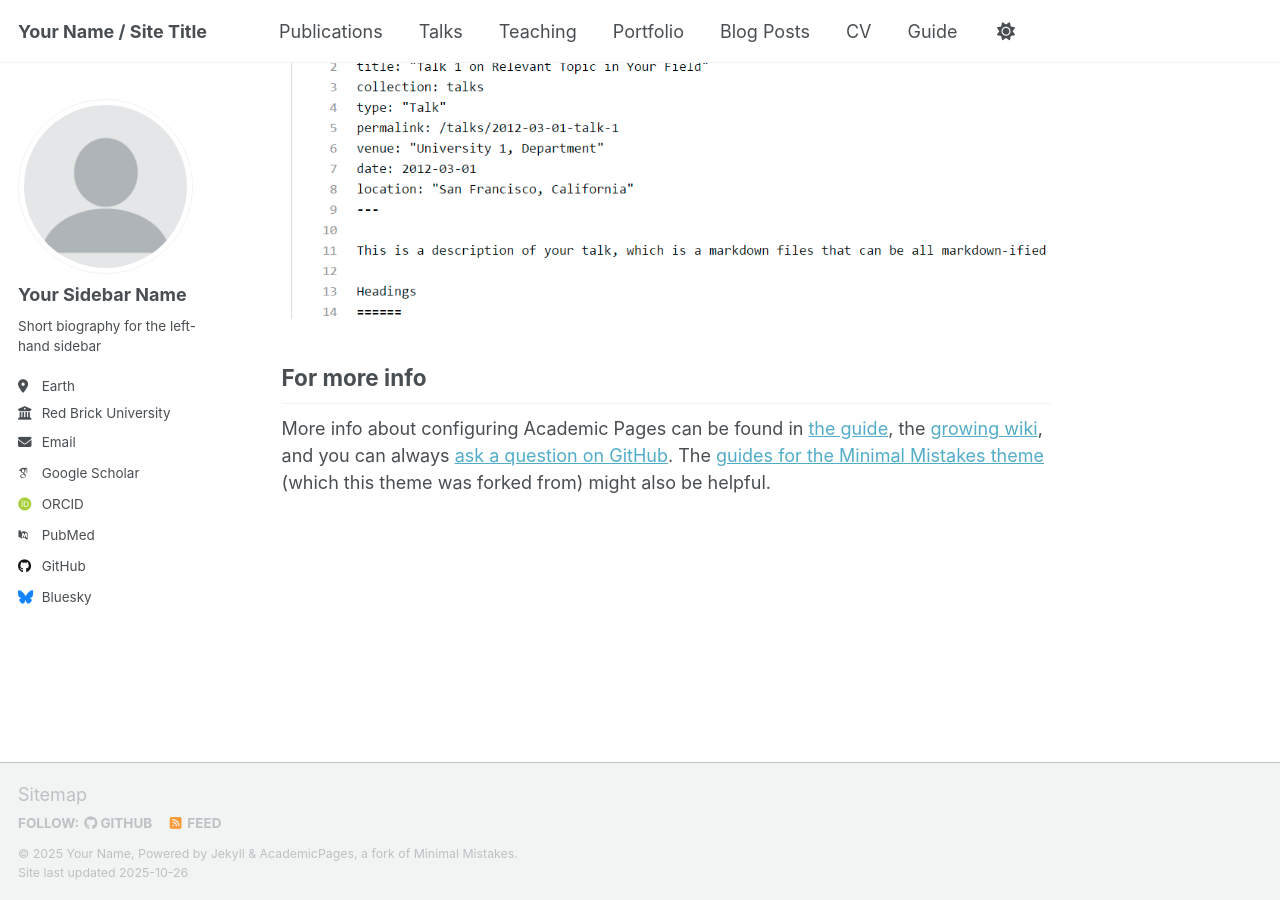
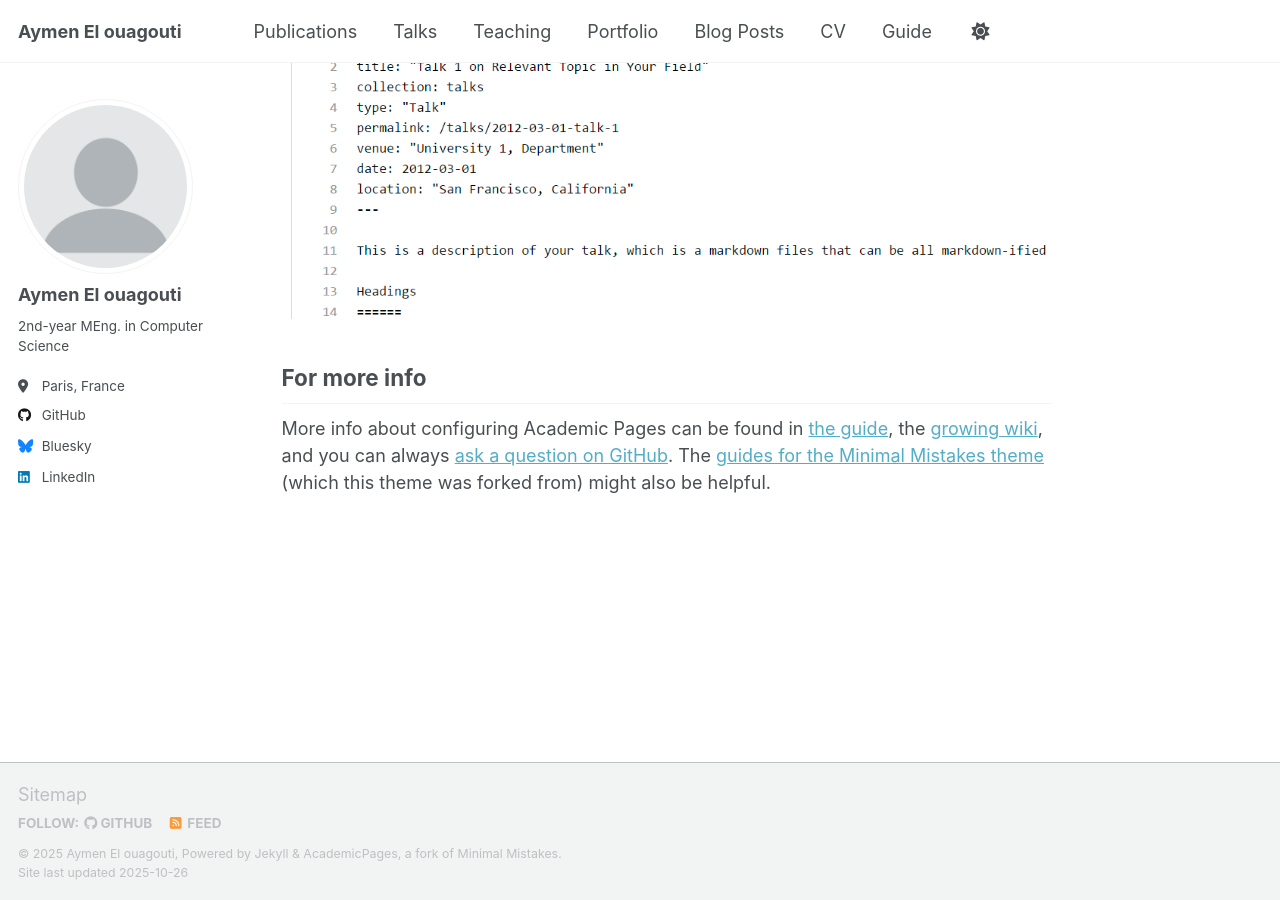
Before and after one commit to aymen-elo/aymen-elo.github.io, a Jekyll site: the page built from _pages/about.md, in a window 1280 px wide and 900 px high, scrolled down 2880 px. Built offline with Jekyll 4.4.1, drawn with Linux system fonts in a browser that asks for light colours; some web fonts are replaced; a script that is not in the unit is left out.

Commit message:
Update personal details
Updated personal information in the site configuration.

```diff
--- a/_config.yml
+++ b/_config.yml
@@ -9,14 +9,14 @@
 # Basic Site Settings
 locale                   : "en-US"
 site_theme               : "default" # Currently available options are "default", "air"
-title                    : "Your Name / Site Title"
+title                    : "Aymen El ouagouti"
 title_separator          : "-"
-name                     : &name "Your Name"
-description              : &description "Your Name's academic portfolio"   # Update this with a general description of your site, this is the default if not overridden by a page
-url                      : https://academicpages.github.io # The base hostname & protocol for your site e.g. "https://[your GitHub username].github.io",
+name                     : &name ""
+description              : &description "Aymen's academic portfolio"   # Update this with a general description of your site, this is the default if not overridden by a page
+url                      : https://aymen-elo.github.io # The base hostname & protocol for your site e.g. "https://[your GitHub username].github.io",
                                                            # or if you already have some other page hosted on Github then use "https://[your GitHub username].github.io/[Your Repo Name]"
 baseurl                  : "" # the subpath of your site, e.g. "/blog"
-repository               : "academicpages/academicpages.github.io"
+repository               : "aymen-elo/aymen-elo.github.io"
 
 # Site Author - The following control what appear as part of the author content on the side bar.
 #               If a field is blank the icon and link will not appear, otherwise it will be shown.
@@ -24,23 +24,23 @@ repository               : "academicpages/academicpages.github.io"
 author:
   # Biographic information
   avatar           : "profile.png"
-  name             : "Your Sidebar Name"
+  name             : "Aymen El ouagouti"
   pronouns         : # example: "she/her"
-  bio              : "Short biography for the left-hand sidebar"
-  location         : "Earth"
-  employer         : "Red Brick University"
+  bio              : "2nd-year MEng. in Computer Science"
+  location         : "Paris, France"
+  employer         : # "Red Brick University"
   uri              : # URL
-  email            : "none@example.org"
+  email            : # "none@example.org"
 
   # Academic websites
   academia         : # URL
   arxiv            : # URL - Update with the correct link to your profile
-  googlescholar    : "https://scholar.google.com/citations?user=PS_CX0AAAAAJ"
+  googlescholar    : # "https://scholar.google.com/citations?user=PS_CX0AAAAAJ"
   inspire-hep      : # URL
   impactstory      : # URL
-  orcid            : "https://orcid.org/yourorcidurl"
+  orcid            : # "https://orcid.org/yourorcidurl"
   semantic         : # URL
-  pubmed           : "https://www.ncbi.nlm.nih.gov/pubmed/?term=john+snow"
+  pubmed           : # "https://www.ncbi.nlm.nih.gov/pubmed/?term=john+snow"
   researchgate     : # URL
   scopus           : # URL
 
@@ -48,7 +48,7 @@ author:
   bitbucket        : # Username - Update with your username on the site
   codepen          : # Username
   dribbble         : # Username
-  github           : "academicpages"
+  github           : "https://github.com/aymen-elo"
   kaggle           : # Username
   stackoverflow    : # User number or user number and name (i.e., use "1" or "1/jeff-atwood")
 
@@ -63,7 +63,7 @@ author:
   keybase          : # Username
   instagram        : # Username
   lastfm           : # Username
-  linkedin         : # Username
+  linkedin         : https://www.linkedin.com/in/aymen-elo/
   mastodon         : # URL
   medium           : # URL
   pinterest        : # Username
```
